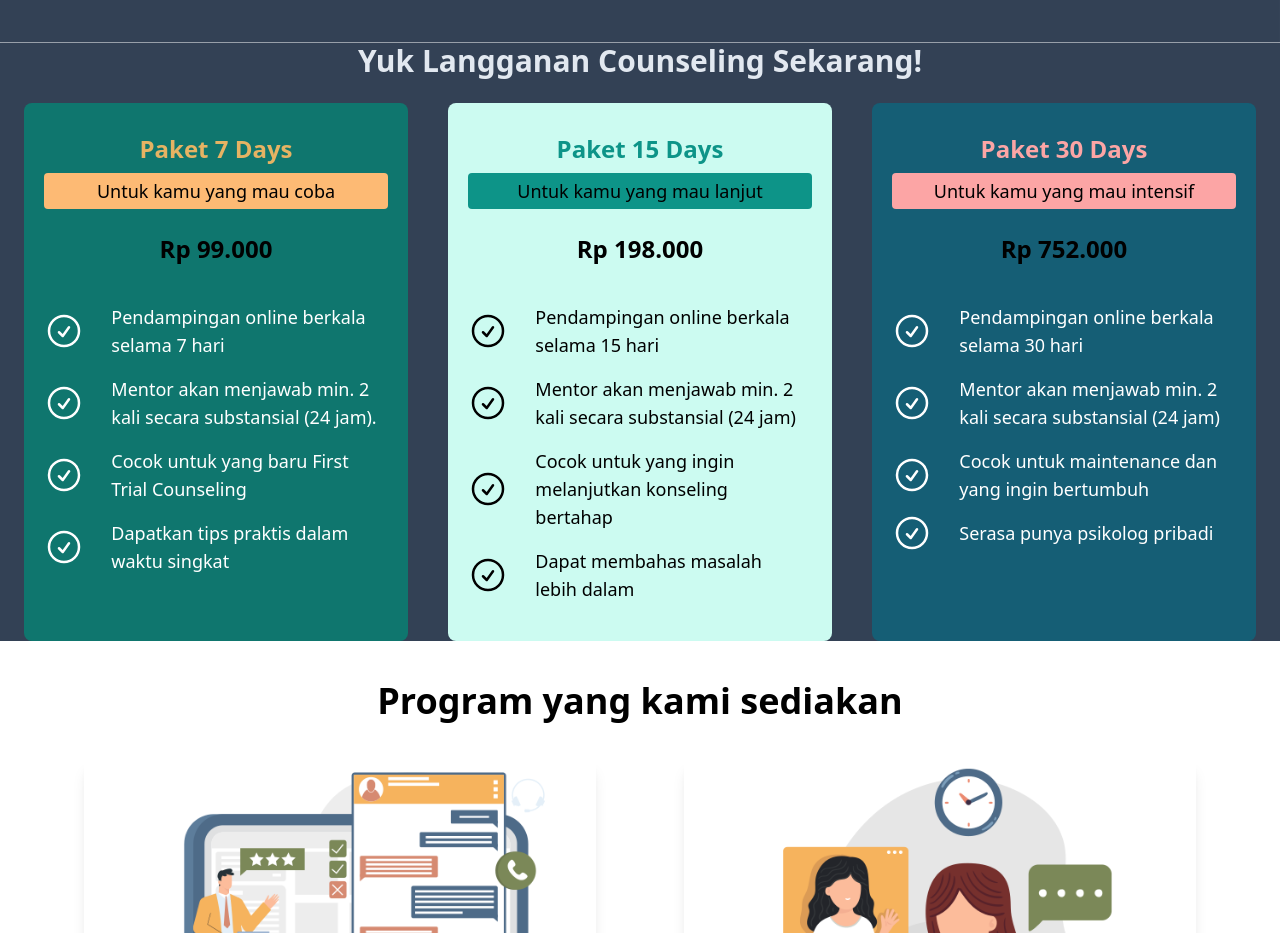
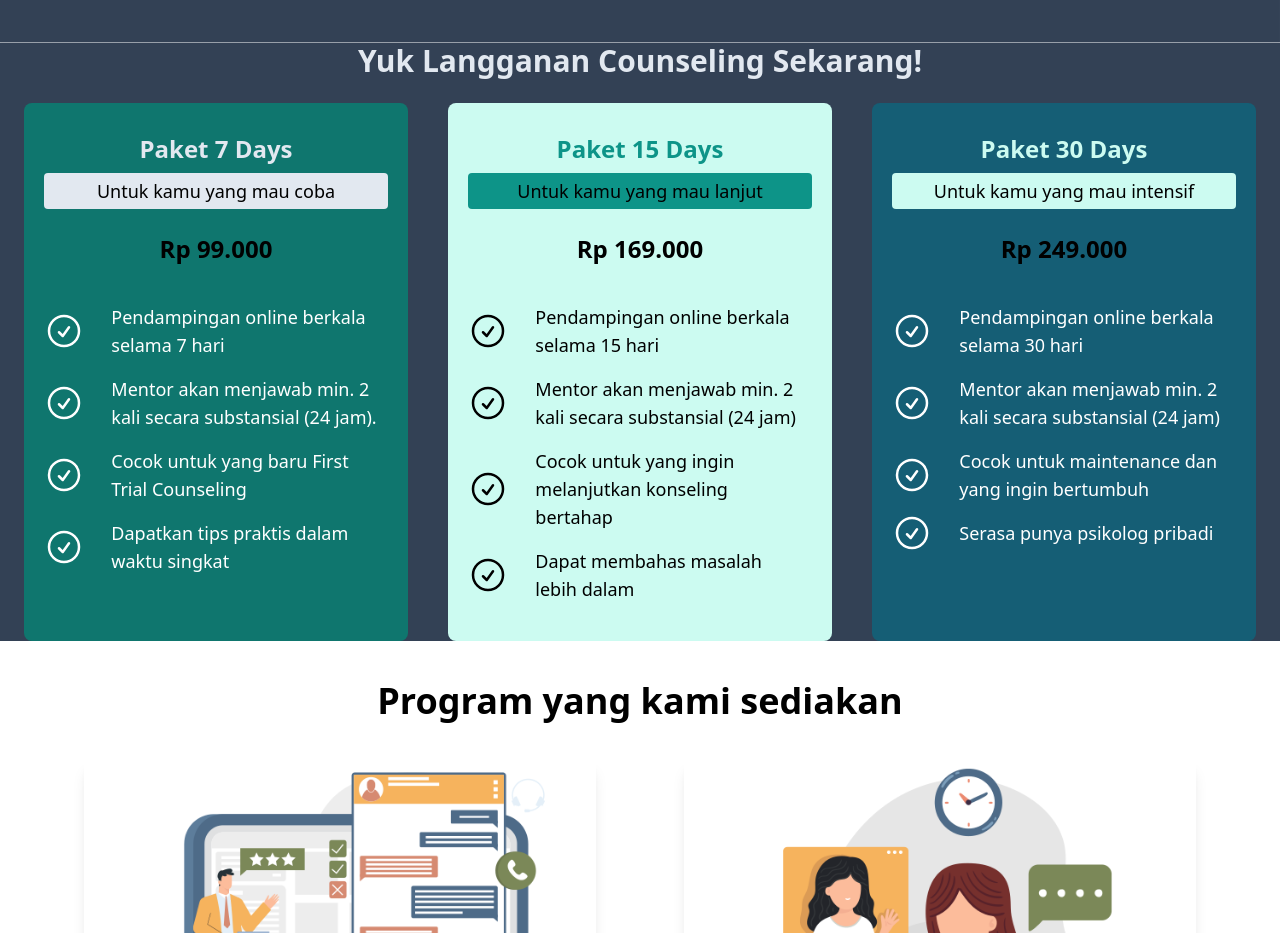
Before and after one commit to subhanfauzan/Kelompok1, a website: page src/index.html in a window 1280 px wide. Shown: the part 1820-2753 px from the top of the page. Drawn offline with Linux system fonts and the light colour scheme.

Commit message:
rapihin harga dan warna

```diff
--- a/src/index.html
+++ b/src/index.html
@@ -223,11 +223,11 @@
         <div
           class="flex flex-col items-center max-w-sm px-5 py-5 mx-5 my-5 lg:my-0 bg-teal-700 rounded-lg"
         >
-          <p class="mt-2.5 mb-1 text-xl md:text-2xl text-[#E6B363] font-bold">
+          <p class="mt-2.5 mb-1 text-xl md:text-2xl text-slate-200 font-bold">
             Paket 7 Days
           </p>
           <p
-            class="w-full my-1 py-1 text-md md:text-lg font-light text-primaryBlue text-center bg-orange-300 rounded"
+            class="w-full my-1 py-1 text-md md:text-lg font-light text-primaryBlue text-center bg-slate-200 rounded"
           >
             Untuk kamu yang mau coba
           </p>
@@ -339,7 +339,7 @@
             Untuk kamu yang mau lanjut
           </p>
           <p class="py-5 text-xl md:text-2xl text-black font-bold">
-            Rp 198.000
+            Rp 169.000
           </p>
           <div class="flex flex-col md:py-2.5">
             <div class="flex justify-center items-center">
@@ -439,16 +439,16 @@
         <div
           class="flex flex-col items-center max-w-sm px-5 py-5 mx-5 my-5 md:my-0 bg-cyan-800 rounded-lg"
         >
-          <p class="mt-2.5 mb-1 text-xl md:text-2xl text-red-300 font-bold">
+          <p class="mt-2.5 mb-1 text-xl md:text-2xl text-teal-100 font-bold">
             Paket 30 Days
           </p>
           <p
-            class="w-full my-1 py-1 text-md md:text-lg font-light text-primaryBlue text-center bg-red-300 rounded"
+            class="w-full my-1 py-1 text-md md:text-lg font-light text-primaryBlue text-center bg-teal-100 rounded"
           >
             Untuk kamu yang mau intensif
           </p>
           <p class="py-5 text-xl md:text-2xl text-black font-bold">
-            Rp 752.000
+            Rp 249.000
           </p>
           <div class="flex flex-col md:py-2.5">
             <div class="flex justify-center items-center">
```
Also changed, not shown: dist/output.css.
